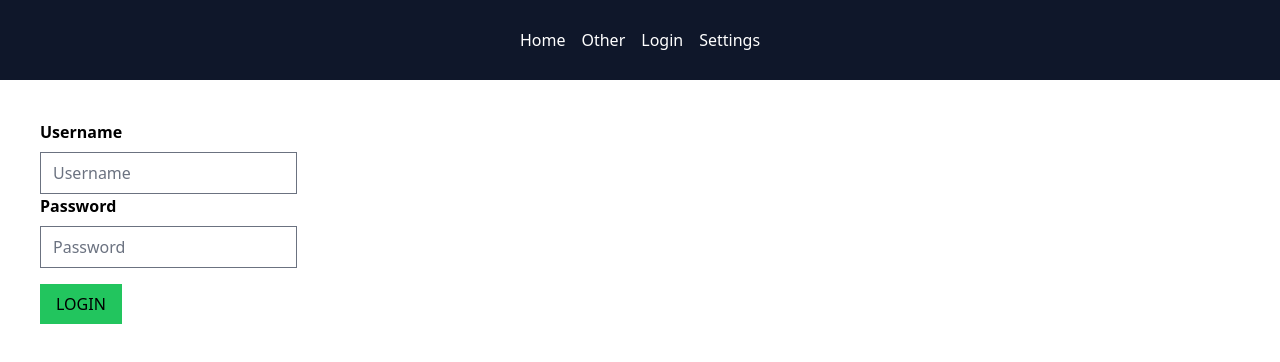
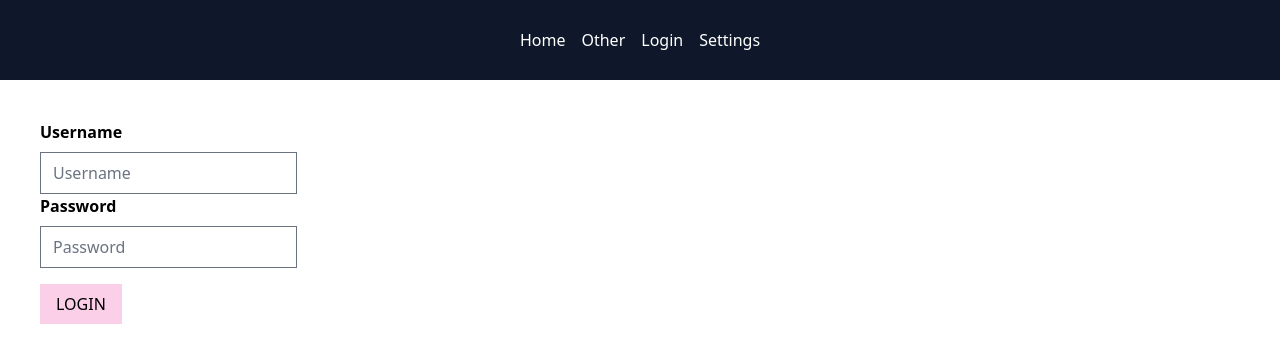
Before and after one commit to zflorezz/company-directory, a Vue app: page /login in a window 1280 px wide. Shown: the top 362 px of the page. Built offline with nearby package versions, Linux system fonts and the light colour scheme; what @vueuse/firebase would draw is missing.

Commit message:
styled login page

```diff
--- a/src/views/LoginPage.vue
+++ b/src/views/LoginPage.vue
@@ -9,7 +9,7 @@
         <input id="password" v-model="password" type="password" placeholder="Password">
     </div>
 
-    <button @click="logUserIn" class="bg-green-500 mt-4 px-4 py-2 hover:bg-green-800 hover:text-white">LOGIN</button>
+    <button @click="logUserIn" class="bg-pink-200 text=white mt-4 px-4 py-2 hover:bg-blue-200 hover:text-white">LOGIN</button>
 
    </form>
 </template>
```
